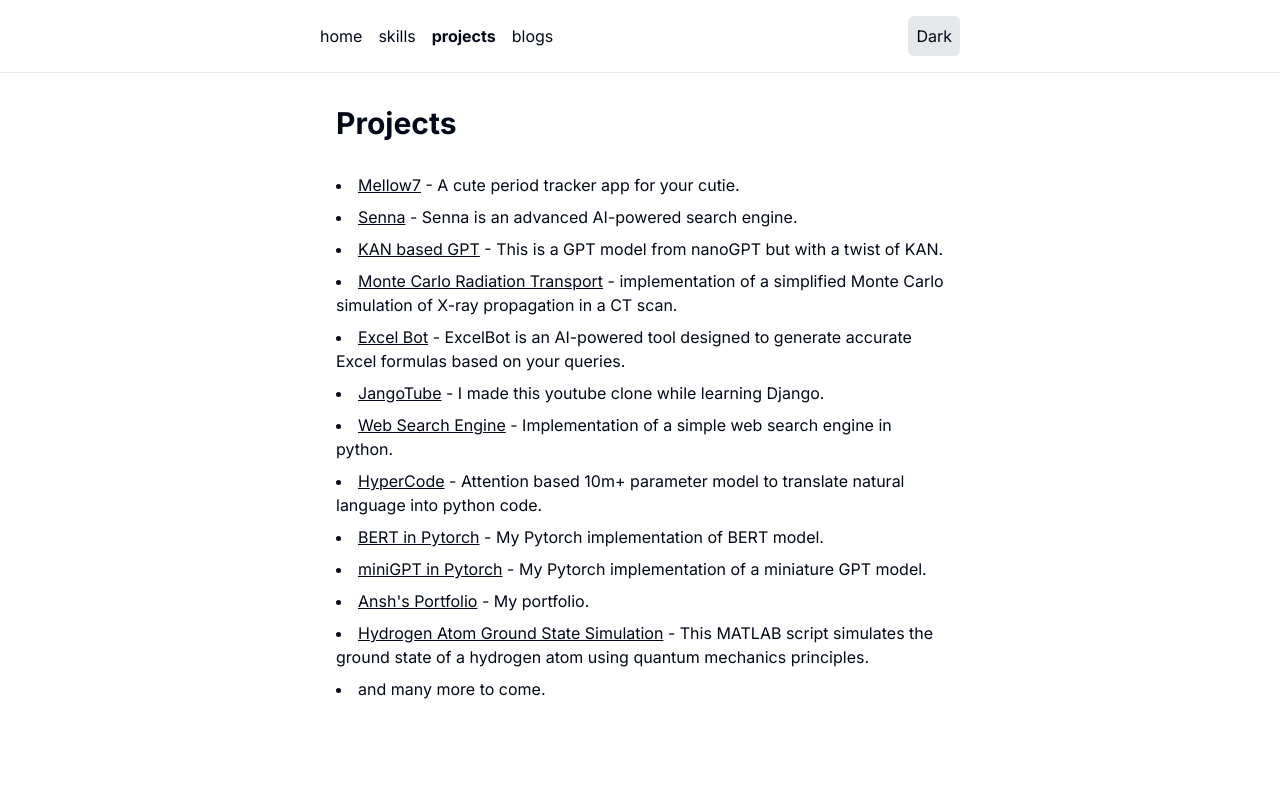
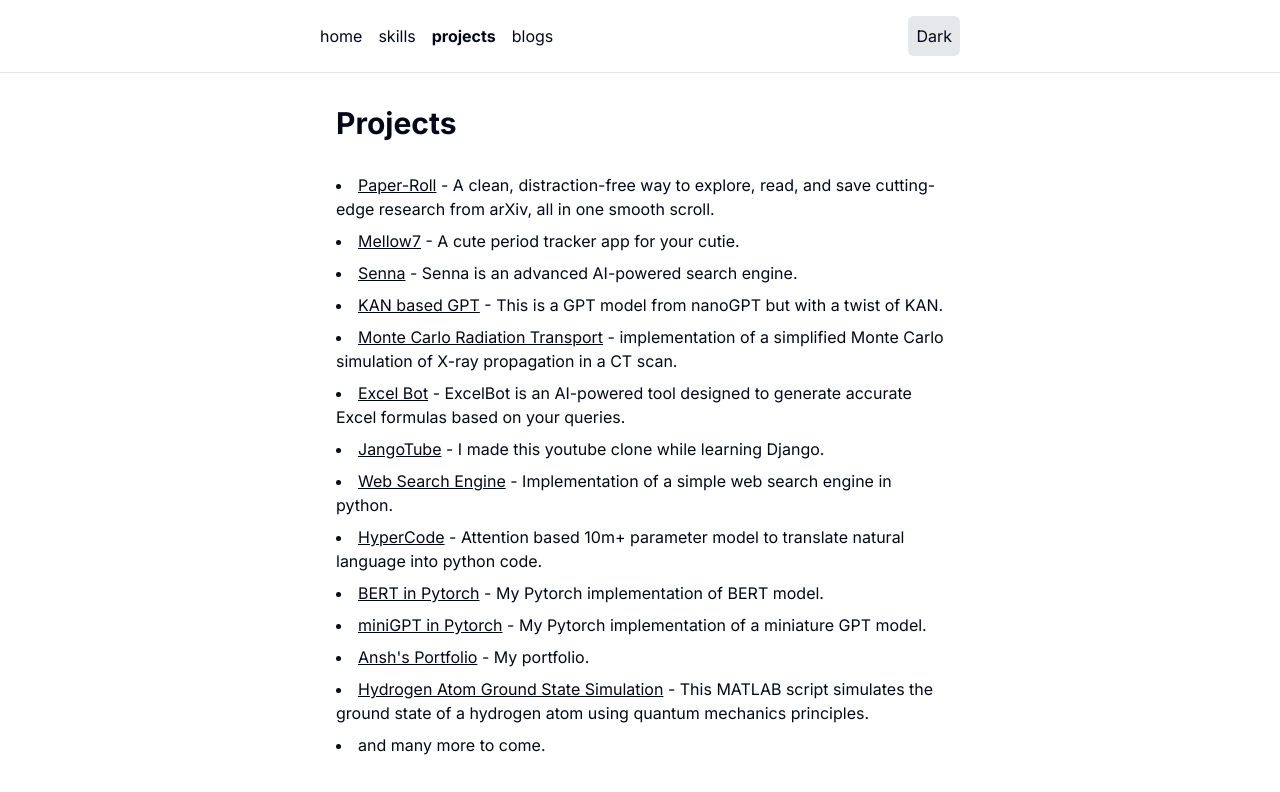
Before and after one commit to thisisanshgupta/thisismyportfolio, a Next.js app: page /projects in a window 1280 px wide. Shown: the top 792 px of the page. Built offline with nearby package versions, Linux system fonts and the light colour scheme.

Commit message:
Update page.tsx

```diff
--- a/app/projects/page.tsx
+++ b/app/projects/page.tsx
@@ -8,6 +8,7 @@
       <main className="max-w-2xl mx-auto p-4 md:p-8">
         <h1 className="text-3xl font-bold mb-8">Projects</h1>
         <ul className="list-disc list-inside space-y-2">
+          <li><Link href="https://github.com/thisisanshgupta/paper-roll" className="underline">Paper-Roll</Link> - A clean, distraction-free way to explore, read, and save cutting-edge research from arXiv, all in one smooth scroll.  </li>
           <li><Link href="https://github.com/thisisanshgupta/my-cuties-cycle" className="underline">Mellow7</Link> - A cute period tracker app for your cutie. </li>
           <li><Link href="https://github.com/thisisanshgupta/Senna" className="underline">Senna</Link> - Senna is an advanced AI-powered search engine. </li>
           <li><Link href="https://github.com/thisisanshgupta/KAN_based_GPT" className="underline">KAN based GPT</Link> - This is a GPT model from nanoGPT but with a twist of KAN.</li>
```
